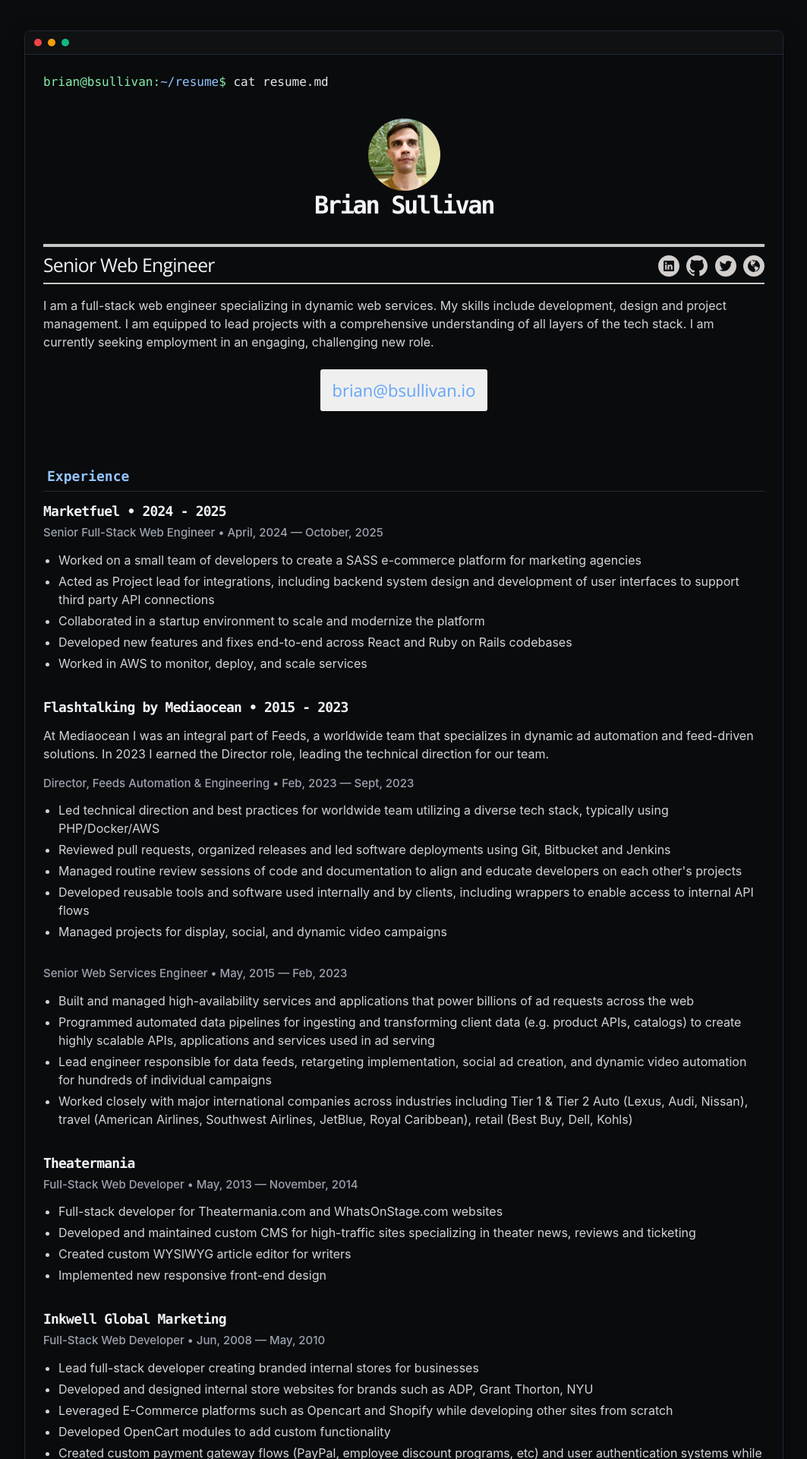
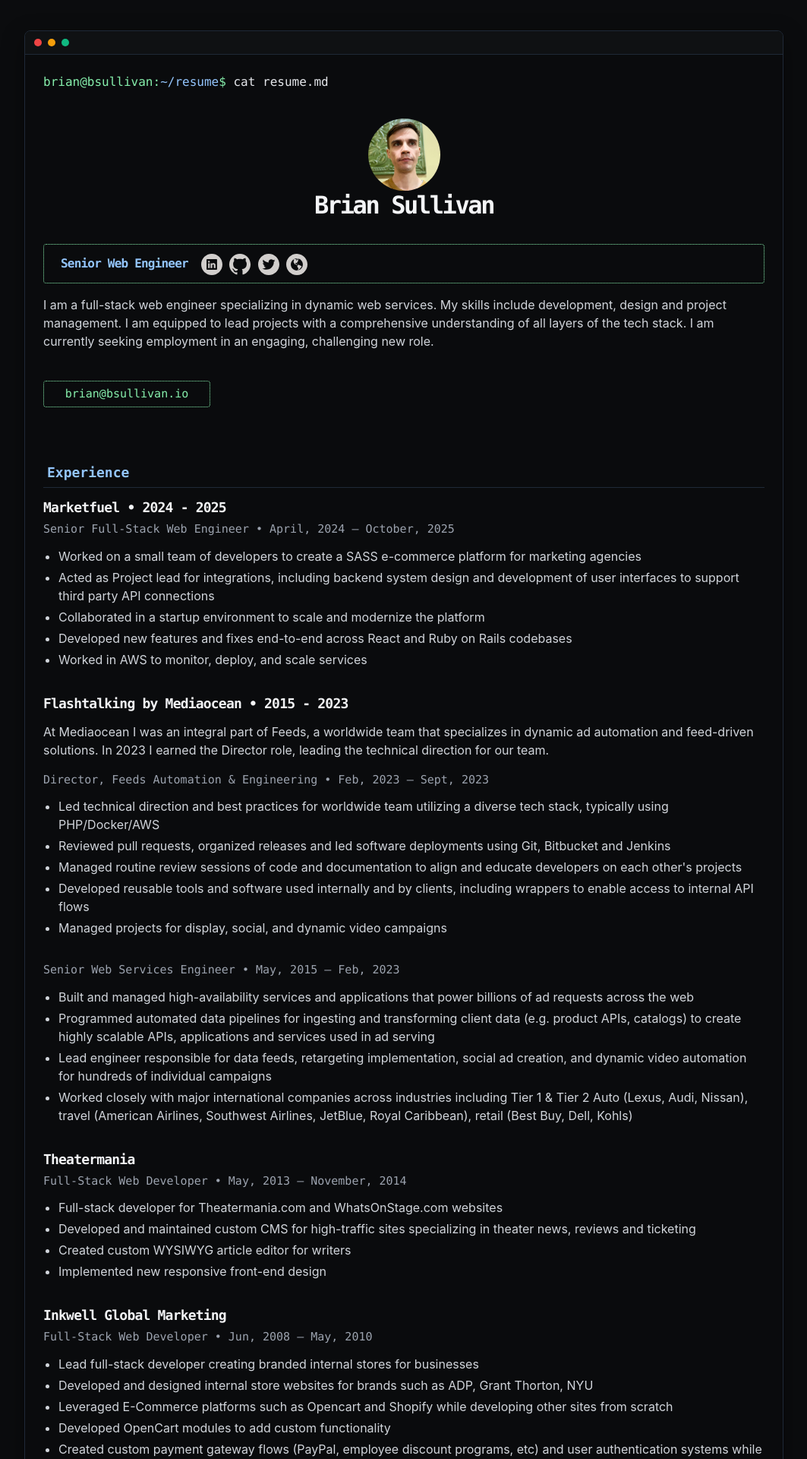
Before and after one commit to bsullivan-io/bsullivan.io, a Jekyll site: the page built from resume/index.html, in a window 1280 px wide. Shown: the top 1920 px of the page at 76% size, without its empty margins (108-1171 px from the left). Built offline with Jekyll 4.4.1, drawn with Linux system fonts in a browser that asks for light colours.

Commit message:
adjust terminalstuff

```diff
--- a/_layouts/resume2.html
+++ b/_layouts/resume2.html
@@ -36,6 +36,7 @@
       .resume-content { font-family: -apple-system, BlinkMacSystemFont, "Segoe UI", Roboto, Helvetica, Arial, sans-serif; color: #e5e7eb; }
       .resume-content a { color: #60a5fa; }
       .resume-content .page-header h1, .resume-content h2, .resume-content h3, .resume-content h4, .resume-content h5 { color: #f3f4f6; }
+      .resume-content h1, .resume-content h2, .resume-content h3, .resume-content h4, .resume-content h5, .resume-content h6 { font-family: ui-monospace, SFMono-Regular, Menlo, Monaco, Consolas, "Liberation Mono", "Courier New", monospace; }
       .resume-content .resume-item-copy, .resume-content p, .resume-content li { color: #d1d5db; }
       .resume-content .section-header { margin: 24px 0 10px; padding: 0; border: 0; background: transparent; }
       .resume-content .section-header h2 {
@@ -57,6 +58,36 @@
       .resume-content .resume-item-details { font-size: 0.9375rem; line-height: 1.5; margin: 0 0 8px; color: #9ca3af; font-weight: 500; }
       .resume-content .resume-item-list { list-style: disc; padding-left: 1.25rem; margin: 6px 0 10px; }
       .resume-content .resume-item-list li { margin: 4px 0; color: #d1d5db; }
+      .resume-content .contact-button {
+        display: inline-block;
+        padding: 6px 10px;
+        border: 1px dotted #86efac;
+        color: #86efac;
+        background: transparent;
+        text-decoration: none;
+        font-family: ui-monospace, SFMono-Regular, Menlo, Monaco, Consolas, "Liberation Mono", "Courier New", monospace;
+        font-size: 0.9375rem;
+        line-height: 1.4;
+        border-radius: 4px;
+      }
+      .resume-content .contact-button:hover { text-decoration: underline; }
+      .resume-content .title-bar {
+        display: flex;
+        align-items: center;
+        gap: 12px;
+        padding: 8px 10px;
+        border: 1px dotted #86efac;
+        border-radius: 4px;
+        background: transparent;
+        color: #e5e7eb;
+      }
+      .resume-content .title-bar .header-title {
+        margin: 0;
+        font-family: ui-monospace, SFMono-Regular, Menlo, Monaco, Consolas, "Liberation Mono", "Courier New", monospace;
+        font-size: 1rem;
+        font-weight: 700;
+        color: #93c5fd;
+      }
     </style>
   </head>
 
```
